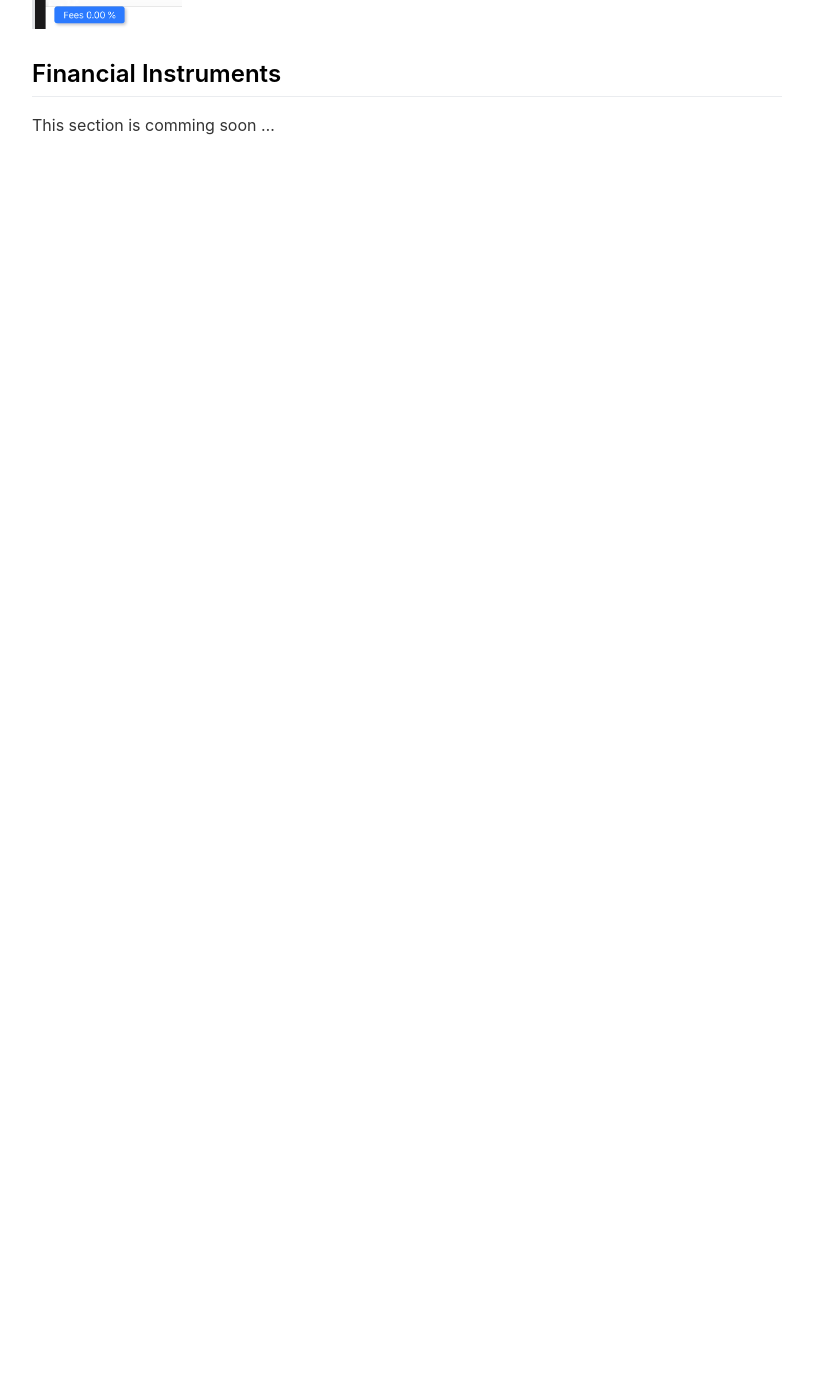
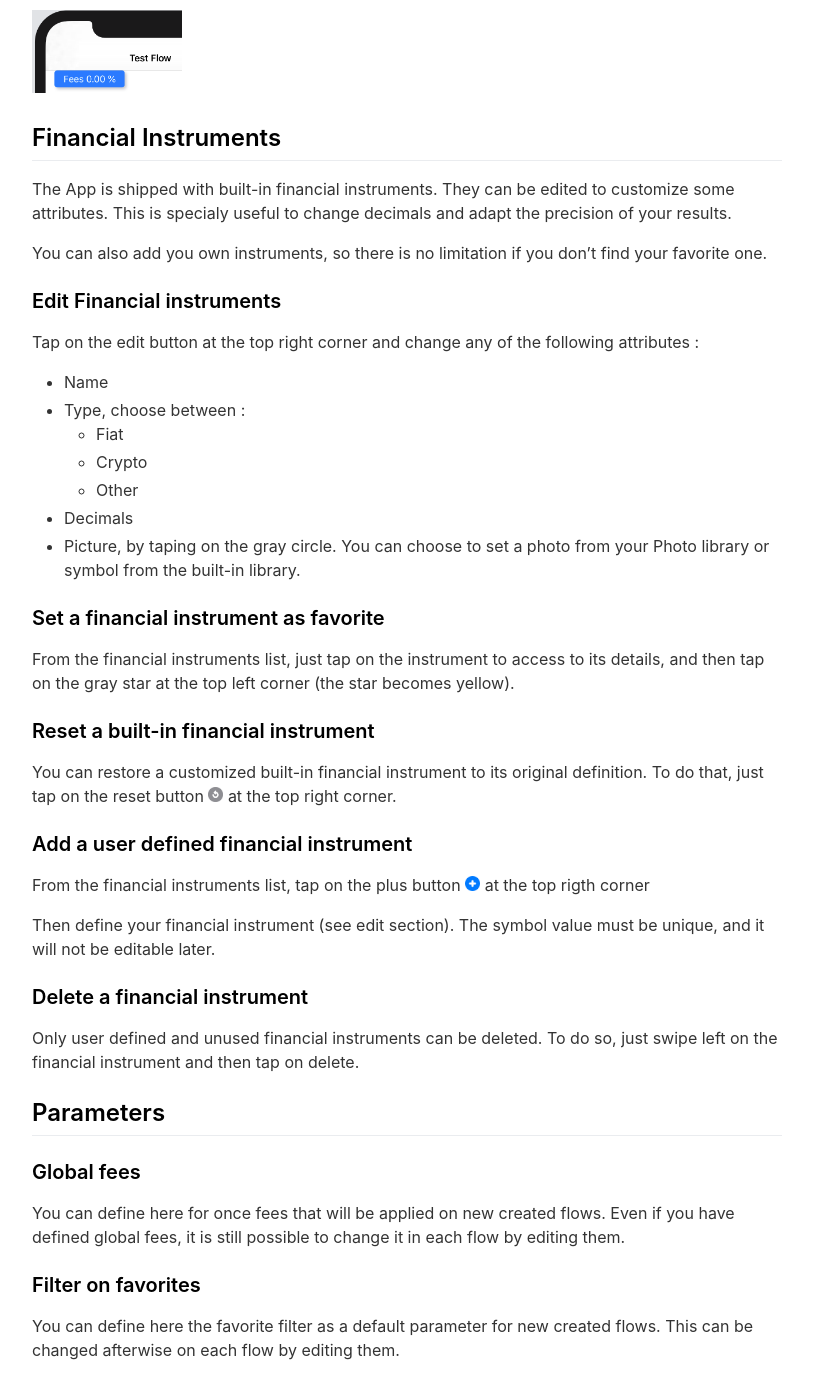
Before and after one commit to TradingFlowApp/TradingFlowApp.github.io, a Jekyll site: the page built from _pages/help.md, in a window 1280 px wide and 1400 px high, scrolled down 1887 px. Shown: the whole window, without its empty margins (233-1046 px from the left). Built offline with Jekyll 4.4.1, drawn with Linux system fonts in a browser that asks for light colours; nearby versions of some CDN libraries; before the commit the page ends 2094 px from its top, so only the background shows below that; some of the changed text lies outside the part shown.

Commit message:
help end

```diff
--- a/_pages/help.md
+++ b/_pages/help.md
@@ -5,6 +5,7 @@ include_in_header: true
 ---
 
 # Help
+This is a simple guide to help you with the TradingFlow App. If you don't find the answer of your question, feel free to contact me, and I will answer you and complete this page.
 
 ## Flows & Steps
 
@@ -57,11 +58,43 @@ There is no need to add a final withdraw to get flows results. A virtual one is
 Withdraws stand for partial withdrawal operations in the middle of a flow to simulate risk reduction and secure gains.
 
 ### Fees
-
 Fees are calculated for each buy and sell operations. The amount for each operation can be displayed by tapping on the fees box at the top left of the flow.<br>
 <br>
 <img src="/assets/fees.png" width="20%">
 
 ## Financial Instruments
+The App is shipped with built-in financial instruments. They can be edited to customize some attributes. This is specialy useful to change decimals and adapt the precision of your results.<br>
 
-This section is comming soon ...
+You can also add you own instruments, so there is no limitation if you don't find your favorite one.
+
+### Edit Financial instruments
+Tap on the edit button at the top right corner and change any of the following attributes :
+- Name
+- Type, choose between :
+    - Fiat
+    - Crypto
+    - Other
+- Decimals
+- Picture, by taping on the gray circle. You can choose to set a photo from your Photo library or symbol from the built-in library.
+
+### Set a financial instrument as favorite
+From the financial instruments list, just tap on the instrument to access to its details, and then tap on the gray star at the top left corner (the star becomes yellow).
+
+### Reset a built-in financial instrument
+You can restore a customized built-in financial instrument to its original definition. To do that, just tap on the reset button <img src="/assets/resetFI.png" width="2%"> at the top right corner.
+
+### Add a user defined financial instrument
+From the financial instruments list, tap on the plus button <img src="/assets/plusF.png" width="2%"> at the top rigth corner<br>
+
+Then define your financial instrument (see edit section). The symbol value must be unique, and it will not be editable later.
+
+### Delete a financial instrument
+Only user defined and unused financial instruments can be deleted. To do so, just swipe left on the financial instrument and then tap on delete.
+
+## Parameters
+
+### Global fees
+You can define here for once fees that will be applied on new created flows. Even if you have defined global fees, it is still possible to change it in each flow by editing them.
+
+### Filter on favorites
+You can define here the favorite filter as a default parameter for new created flows. This can be changed afterwise on each flow by editing them.
```
Also changed, not shown: assets/resetFI.png (added).
